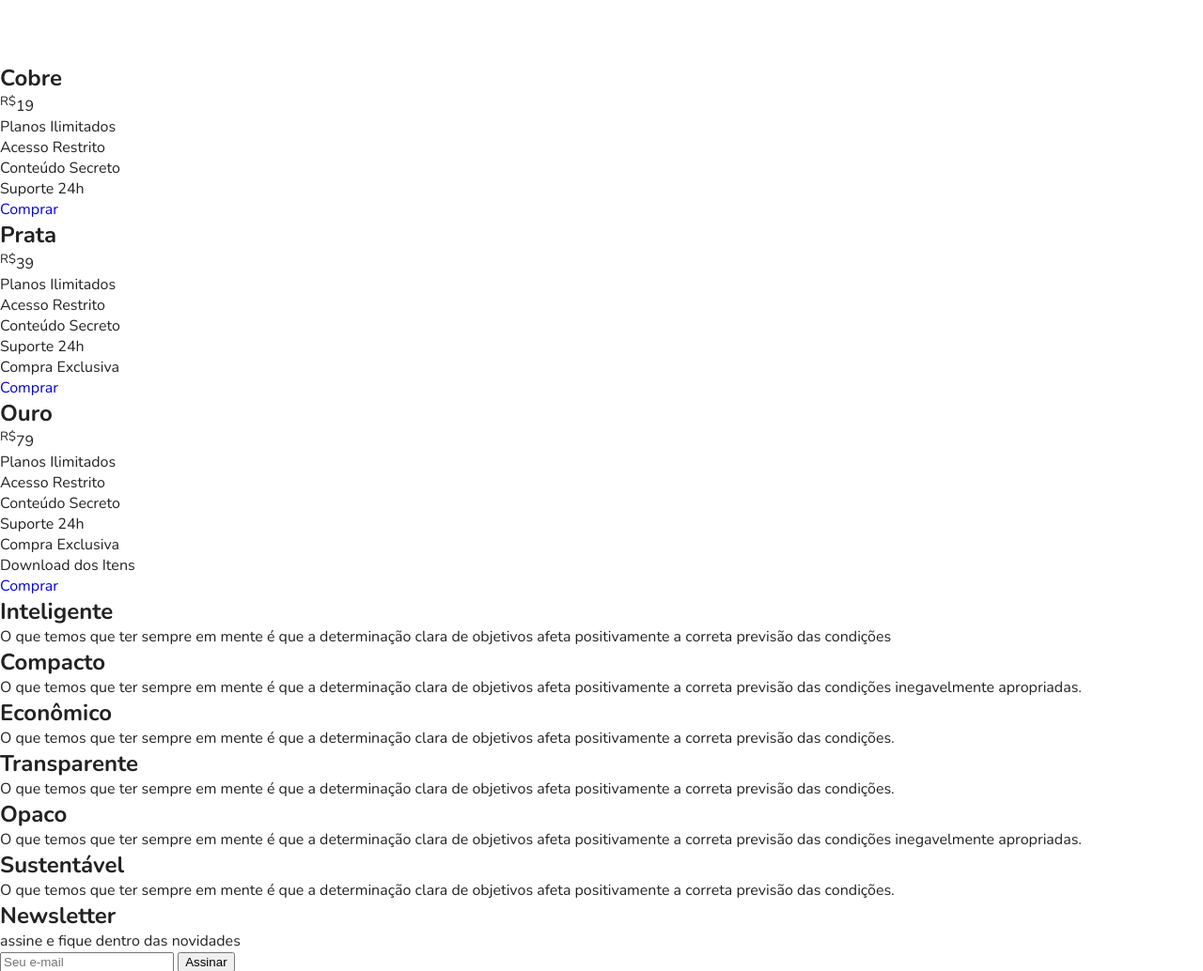
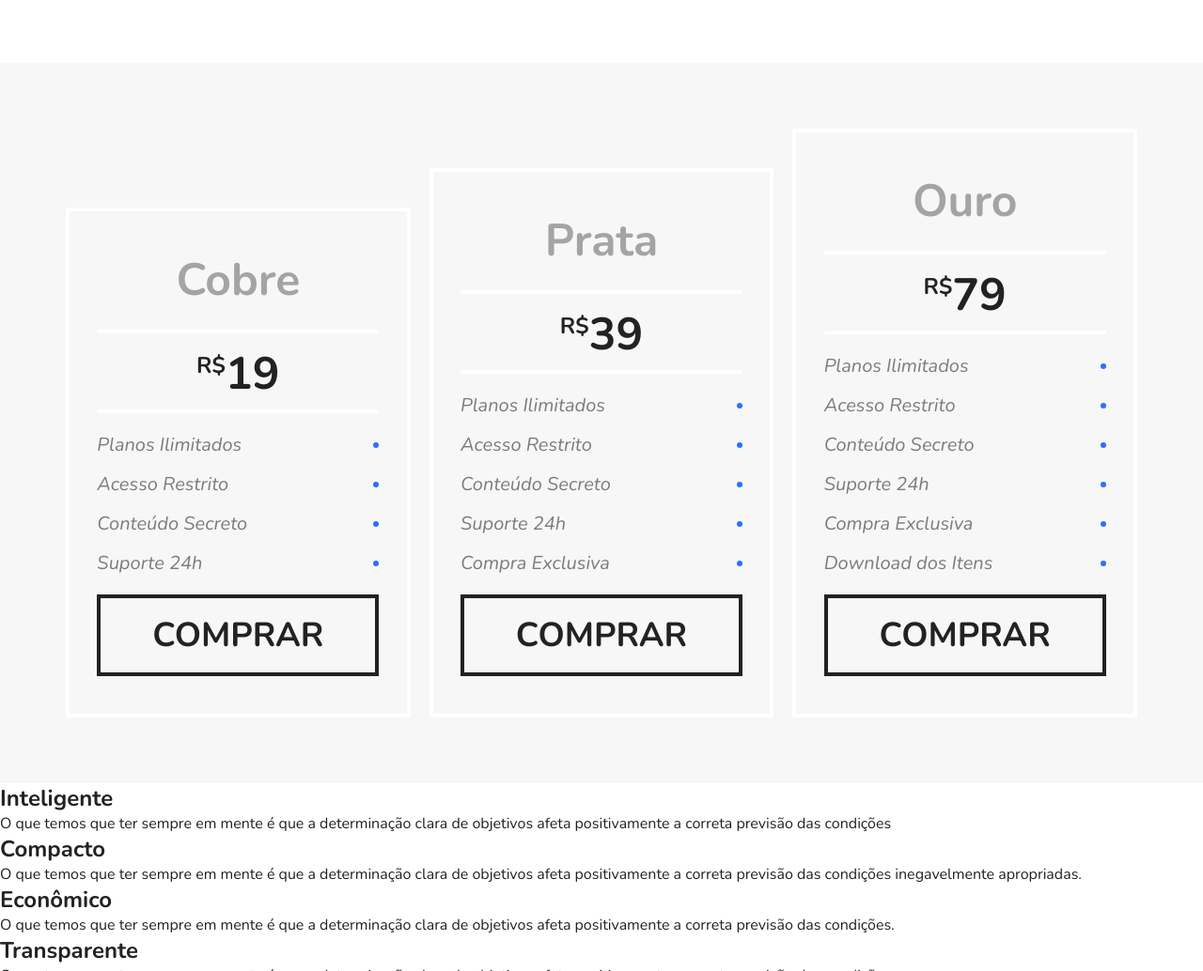
Before and after one commit to WagnerTerry/FlexBlog, a plain HTML site: page index.html in a window 1280 px wide. Shown: the part 1754-2788 px from the top of the page at 94% size. Drawn offline with nearby package versions, Linux system fonts and the light colour scheme.

Commit message:
Estilizando detalhes

```diff
--- a/css/style.css
+++ b/css/style.css
@@ -182,3 +182,94 @@ img {
 .blue {
   border-top: 8px solid #66d9eb;
 }
+
+/*Preço*/
+
+.preco {
+  background: #f7f7f7;
+  padding: 60px;
+  display: flex;
+  flex-wrap: wrap;
+  align-items: flex-end;
+}
+
+.preco-item {
+  flex: 1;
+  border: 4px solid white;
+  padding: 20px;
+  margin: 10px;
+  min-width: 260px;
+}
+
+.preco-item h2 {
+  font-size: 3em;
+  color: #a4a4a4;
+  text-align: center;
+  margin-top: 20px;
+}
+
+.preco-item span {
+  max-width: 300px;
+  margin: 20px auto;
+  display: block;
+  font-size: 3em;
+  text-align: center;
+  font-weight: bold;
+  padding: 10px 0 5px 0;
+  border-top: 4px solid white;
+  border-bottom: 4px solid white;
+}
+
+.preco-item sup {
+  font-size: 1.5rem;
+}
+
+.preco-item ul {
+  max-width: 300px;
+  margin: 20px auto;
+  font-size: 1.25em;
+  font-style: italic;
+  color: #7c7c7c;
+}
+
+.preco-item li {
+  display: flex;
+  justify-content: space-between;
+  align-items: center;
+  margin-bottom: 15px;
+}
+
+.preco-item li::after {
+  content: "";
+  display: block;
+  width: 6px;
+  height: 6px;
+  background: #2c70ff;
+  border-radius: 50%;
+}
+
+.preco-item a {
+  max-width: 300px;
+  display: block;
+  margin: 20px auto;
+  border: 4px solid;
+  color: #222222;
+  text-transform: uppercase;
+  font-weight: bold;
+  font-size: 2.25em;
+  padding: 15px 0;
+  text-align: center;
+}
+
+@media (max-width: 800px) {
+  .preco {
+    padding-left: 10px;
+    padding-right: 10px;
+  }
+  .preco .preco-item:nth-child(3) {
+    order: -2;
+  }
+  .preco .preco-item:nth-child(2) {
+    order: -1;
+  }
+}
```
